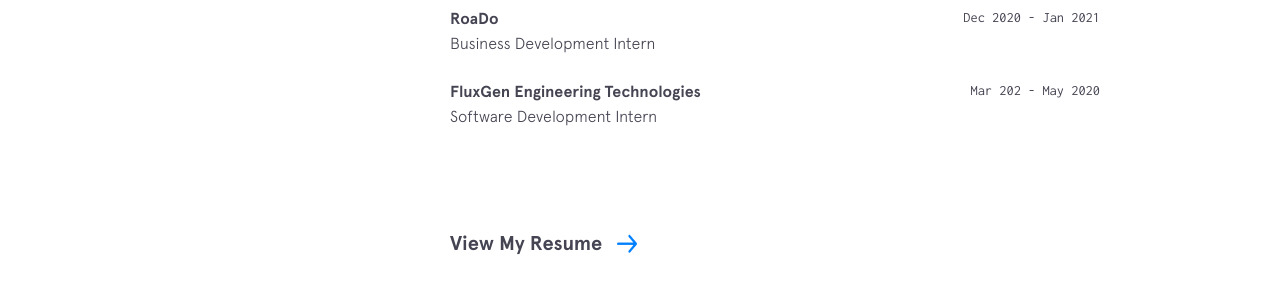
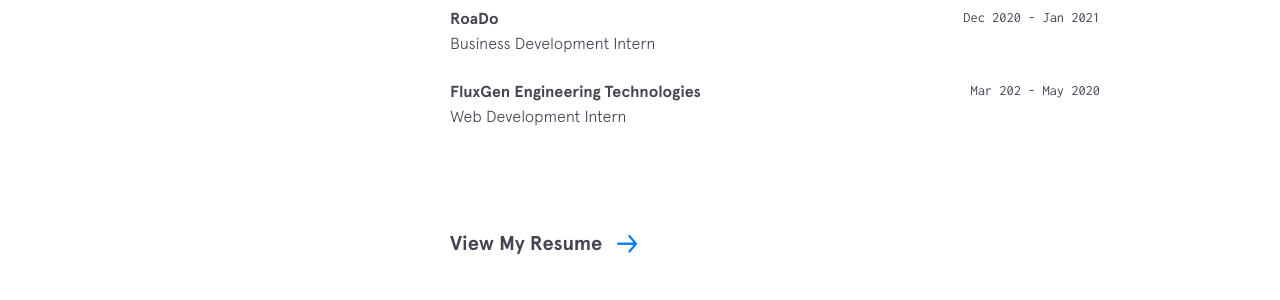
Before and after one commit to meghna-sk/meghna-sk.github.io, a Jekyll site: the page built from index.html, in a window 1280 px wide and 900 px high, scrolled down 1954 px. Shown: the part 153-453 px from the top of the window. Built offline with Jekyll 4.4.1, drawn with Linux system fonts in a browser that asks for light colours; nearby versions of some CDN libraries.

Commit message:
updated exp

```diff
--- a/_data/experience.yml
+++ b/_data/experience.yml
@@ -16,4 +16,4 @@
 - company: FluxGen Engineering Technologies
   url: https://aquagen.no/en/
   time: Mar 202 - May 2020
-  position: Software Development Intern
+  position: Web Development Intern
```
